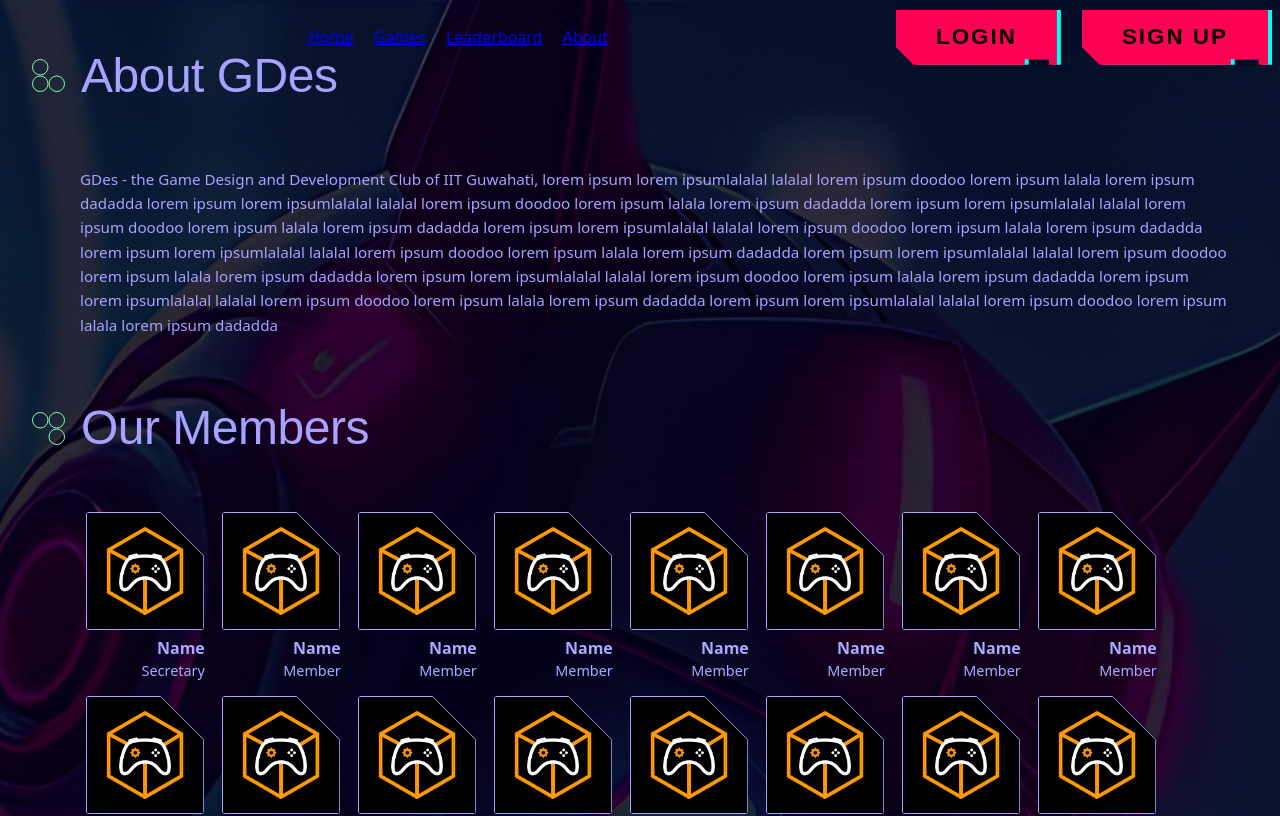
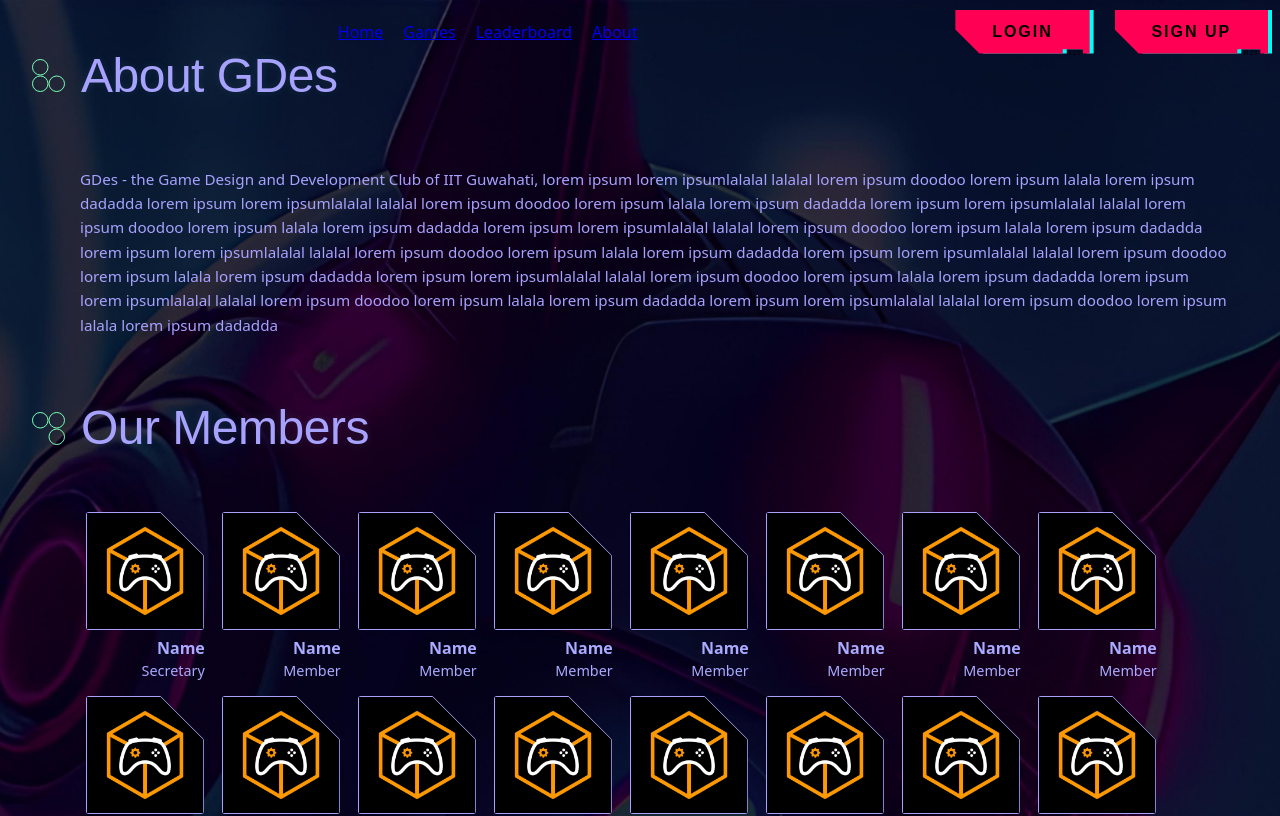
Before and after one commit to GDESClub/GDES-Frontend, a React (Vite) app in the folder Code/: page /about in a window 1280 px wide. Shown: the top 816 px of the page. Built offline with nearby package versions, Linux system fonts and the light colour scheme; a web font is replaced by a local one.

Commit message:
About Section Header Glow and some fixes and finishing

```diff
--- a/Code/src/components/AboutComponents.css
+++ b/Code/src/components/AboutComponents.css
@@ -37,7 +37,6 @@
   padding-left: 0.3rem;
   padding-bottom: 1rem;
   padding-top: 0.5rem;
-  padding-right: 0.5rem;
   margin-left: 3rem;
 }
 
@@ -63,13 +62,12 @@
   background-position: center;
 }
 
-.member-box:hover {
+.member-box:hover path{
   stroke: #79ffb6;
 }
 
 .member-card:hover {
   transform: scale(1.1);
-  border-color: #79ffb6;
 }
 
 .member-info {
--- a/Code/src/components/Navbar.css
+++ b/Code/src/components/Navbar.css
@@ -13,7 +13,6 @@
     display: flex;
     gap: 20px;
     margin: auto;
-
 }
 
 .navbar-button {
@@ -31,13 +30,13 @@
 .cyber-button
 {
     --button-border: 4px;
-    --button-font-size: 1.4rem;
-    --button-padding-v: 0.9rem;
-    --button-padding-h: 2.5rem;
+    --button-font-size: 1rem;
+    --button-padding-v: 0.8rem;
+    --button-padding-h: 2.3rem;
 
-    --tag-font-size: 0.55rem;
+    --tag-font-size: 0.4rem;
 
-    --button-cutout: 1.1rem;
+    --button-cutout: 1.5rem;
 
     --button-shadow-primary: var(--cyan);
     --button-shadow-secondary: var(--yellow);
@@ -65,6 +64,7 @@
     border: 0;
     transition: background 0.2s;
 }
+
 .cyber-button:hover
 {
     filter: brightness(90%);
--- a/Code/src/components/SectionHeader.css
+++ b/Code/src/components/SectionHeader.css
@@ -10,7 +10,7 @@
     font-size: 48px;
     font-weight: 400;
     letter-spacing: -0.5px;
-    text-shadow: 0 0 8px rgba(149, 246, 255, 0);
+    text-shadow: 0 0 8px rgba(149, 246, 255, 0.1);
 }
 
 .circle-icon {
--- a/Code/src/components/SocialLinks.jsx
+++ b/Code/src/components/SocialLinks.jsx
@@ -16,8 +16,8 @@
 
 const YTicon = () => (
   <svg width="26" height="26" viewBox="0 0 26 26" fill="none" xmlns="http://www.w3.org/2000/svg" className='social-icon'>
-<path d="M10.8333 16.2498L16.4558 12.9998L10.8333 9.74984V16.2498ZM23.3566 7.76734C23.4975 8.2765 23.595 8.959 23.66 9.82567C23.7358 10.6923 23.7683 11.4398 23.7683 12.0898L23.8333 12.9998C23.8333 15.3723 23.66 17.1165 23.3566 18.2323C23.0858 19.2073 22.4575 19.8357 21.4825 20.1065C20.9733 20.2473 20.0416 20.3448 18.6116 20.4098C17.2033 20.4857 15.9141 20.5182 14.7225 20.5182L13 20.5832C8.46079 20.5832 5.63329 20.4098 4.51746 20.1065C3.54246 19.8357 2.91413 19.2073 2.64329 18.2323C2.50246 17.7232 2.40496 17.0407 2.33996 16.174C2.26413 15.3073 2.23163 14.5598 2.23163 13.9098L2.16663 12.9998C2.16663 10.6273 2.33996 8.88317 2.64329 7.76734C2.91413 6.79234 3.54246 6.164 4.51746 5.89317C5.02663 5.75234 5.95829 5.65484 7.38829 5.58984C8.79663 5.514 10.0858 5.4815 11.2775 5.4815L13 5.4165C17.5391 5.4165 20.3666 5.58984 21.4825 5.89317C22.4575 6.164 23.0858 6.79234 23.3566 7.76734Z" fill="#A8A2FF"/>
-</svg>
+    <path d="M10.8333 16.2498L16.4558 12.9998L10.8333 9.74984V16.2498ZM23.3566 7.76734C23.4975 8.2765 23.595 8.959 23.66 9.82567C23.7358 10.6923 23.7683 11.4398 23.7683 12.0898L23.8333 12.9998C23.8333 15.3723 23.66 17.1165 23.3566 18.2323C23.0858 19.2073 22.4575 19.8357 21.4825 20.1065C20.9733 20.2473 20.0416 20.3448 18.6116 20.4098C17.2033 20.4857 15.9141 20.5182 14.7225 20.5182L13 20.5832C8.46079 20.5832 5.63329 20.4098 4.51746 20.1065C3.54246 19.8357 2.91413 19.2073 2.64329 18.2323C2.50246 17.7232 2.40496 17.0407 2.33996 16.174C2.26413 15.3073 2.23163 14.5598 2.23163 13.9098L2.16663 12.9998C2.16663 10.6273 2.33996 8.88317 2.64329 7.76734C2.91413 6.79234 3.54246 6.164 4.51746 5.89317C5.02663 5.75234 5.95829 5.65484 7.38829 5.58984C8.79663 5.514 10.0858 5.4815 11.2775 5.4815L13 5.4165C17.5391 5.4165 20.3666 5.58984 21.4825 5.89317C22.4575 6.164 23.0858 6.79234 23.3566 7.76734Z" fill="#A8A2FF" />
+  </svg>
 );
 
 
@@ -27,12 +27,12 @@
   <section className="socials-section">
     <SectionHeader title="Socials" iconType="triangle" />
 
-      <ul>
-        <li><InstaIcon /><a href="#"> gdes_gamedeviitg &nbsp;</a> <a href="#">&nbsp;gdes_esports.iitg</a></li>
-
-        <li><DiscordIcon /><a href="#"> Discord</a></li>
-        <li><YTicon /><a href="#"> YouTube</a></li>
-      </ul>
+    <ul>
+      <li><InstaIcon /><a href="https://www.instagram.com/gdes_gamedeviitg/"> gdes_gamedeviitg &nbsp;</a>
+        <a href="https://www.instagram.com/gdes_esports.iitg/">&nbsp;gdes_esports.iitg</a></li>
+      <li><DiscordIcon /><a href="https://discord.gg/MgScKhwQfq"> Discord</a></li>
+      <li><YTicon /><a href="https://www.youtube.com/@gamedevandesportsclubiitgu6499"> YouTube</a></li>
+    </ul>
   </section>
 );
 
--- a/Code/src/page_styles/AllGames.css
+++ b/Code/src/page_styles/AllGames.css
@@ -2,7 +2,7 @@
   min-height: 100vh;
   display: flex;
   flex-direction: column;
-  margin-top: 75px;
+  margin-top: 64px;
   background-image: url("../assets/Games.png");
   background-size: cover;
   background-repeat: no-repeat;
--- a/Code/src/page_styles/Leaderboard.css
+++ b/Code/src/page_styles/Leaderboard.css
@@ -1,8 +1,10 @@
 .LeaderboardPage {
+  margin-top: 64px;
   min-height: 100vh;
   display: flex;
   flex-direction: column;
-  background-image: url('../assets/leaderboard_background_low_opacity.png'); /* Replace with your image path */
+  overflow-x: hidden;
+  background-image: url('../assets/leaderboard_background_low_opacity.png');
   background-size: cover;
   background-repeat: no-repeat;
   background-position: center;
```
